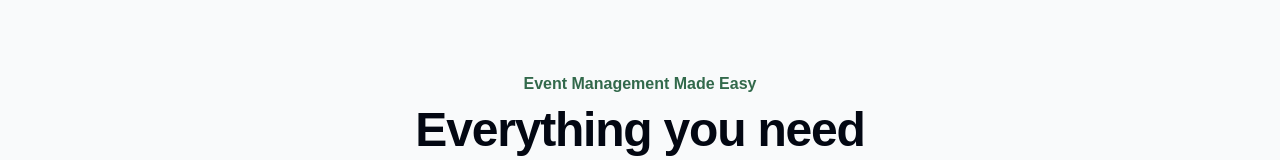
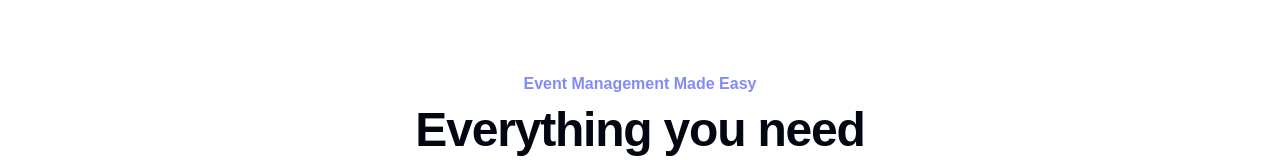
Before and after one commit to nanayawdev/event-ticketing-app, a React (Vite) app: page /event-organizer in a window 1280 px wide. Shown: the part 1313-1473 px from the top of the page. Built offline with nearby package versions, Linux system fonts and the light colour scheme; no server answers.

Commit message:
Dark mode implemented for OrganizerFeatures component

```diff
--- a/src/components/OrganizerFeatures/OrganizerFeatures.jsx
+++ b/src/components/OrganizerFeatures/OrganizerFeatures.jsx
@@ -2,18 +2,18 @@ import React from 'react';
 
 export default function OrganizerFeatures() {
   return (
-    <div className="bg-gray-50 py-24 sm:py-32">
+    <div className="bg-white dark:bg-gray-900 py-24 sm:py-32">
       <div className="mx-auto max-w-2xl px-6 lg:max-w-7xl lg:px-8">
-        <h2 className="text-center text-base/7 font-semibold text-sea-green-600">Event Management Made Easy</h2>
+        <h2 className="text-center text-base/7 font-semibold text-primary-400">Event Management Made Easy</h2>
         <p className="mx-auto mt-2 max-w-lg text-balance text-center text-4xl font-bold tracking-tight text-gray-950 sm:text-5xl">
           Everything you need to manage your events
         </p>
         <div className="mt-10 grid gap-4 sm:mt-16 lg:grid-cols-3 lg:grid-rows-2">
           <div className="relative lg:row-span-2">
-            <div className="absolute inset-px rounded-lg bg-white lg:rounded-l-[2rem]"></div>
+            <div className="absolute inset-px rounded-lg bg-white dark:bg-gray-800 lg:rounded-l-[2rem]"></div>
             <div className="relative flex h-full flex-col overflow-hidden rounded-[calc(theme(borderRadius.lg)+1px)] lg:rounded-l-[calc(2rem+1px)]">
               <div className="px-8 pb-3 pt-8 sm:px-10 sm:pb-0 sm:pt-10">
-                <p className="mt-2 text-lg font-medium tracking-tight text-gray-950 max-lg:text-center">
+                <p className="mt-2 text-lg font-medium tracking-tight text-gray-950 dark:text-gray-50 max-lg:text-center">
                   Mobile friendly
                 </p>
                 <p className="mt-2 max-w-lg text-sm/6 text-gray-600 max-lg:text-center">
@@ -33,7 +33,7 @@ export default function OrganizerFeatures() {
             <div className="pointer-events-none absolute inset-px rounded-lg shadow ring-1 ring-black/5 lg:rounded-l-[2rem]"></div>
           </div>
           <div className="relative max-lg:row-start-1">
-            <div className="absolute inset-px rounded-lg bg-white max-lg:rounded-t-[2rem]"></div>
+            <div className="absolute inset-px rounded-lg bg-white dark:bg-gray-800 max-lg:rounded-t-[2rem]"></div>
             <div className="relative flex h-full flex-col overflow-hidden rounded-[calc(theme(borderRadius.lg)+1px)] max-lg:rounded-t-[calc(2rem+1px)]">
               <div className="px-8 pt-8 sm:px-10 sm:pt-10">
                 <p className="mt-2 text-lg font-medium tracking-tight text-gray-950 max-lg:text-center">Performance</p>
@@ -52,7 +52,7 @@ export default function OrganizerFeatures() {
             <div className="pointer-events-none absolute inset-px rounded-lg shadow ring-1 ring-black/5 max-lg:rounded-t-[2rem]"></div>
           </div>
           <div className="relative max-lg:row-start-3 lg:col-start-2 lg:row-start-2">
-            <div className="absolute inset-px rounded-lg bg-white"></div>
+            <div className="absolute inset-px rounded-lg bg-white dark:bg-gray-800"></div>
             <div className="relative flex h-full flex-col overflow-hidden rounded-[calc(theme(borderRadius.lg)+1px)]">
               <div className="px-8 pt-8 sm:px-10 sm:pt-10">
                 <p className="mt-2 text-lg font-medium tracking-tight text-gray-950 max-lg:text-center">Security</p>
@@ -71,7 +71,7 @@ export default function OrganizerFeatures() {
             <div className="pointer-events-none absolute inset-px rounded-lg shadow ring-1 ring-black/5"></div>
           </div>
           <div className="relative lg:row-span-2">
-            <div className="absolute inset-px rounded-lg bg-white max-lg:rounded-b-[2rem] lg:rounded-r-[2rem]"></div>
+            <div className="absolute inset-px rounded-lg bg-white dark:bg-gray-800 max-lg:rounded-b-[2rem] lg:rounded-r-[2rem]"></div>
             <div className="relative flex h-full flex-col overflow-hidden rounded-[calc(theme(borderRadius.lg)+1px)] max-lg:rounded-b-[calc(2rem+1px)] lg:rounded-r-[calc(2rem+1px)]">
               <div className="px-8 pb-3 pt-8 sm:px-10 sm:pb-0 sm:pt-10">
                 <p className="mt-2 text-lg font-medium tracking-tight text-gray-950 max-lg:text-center">
```
